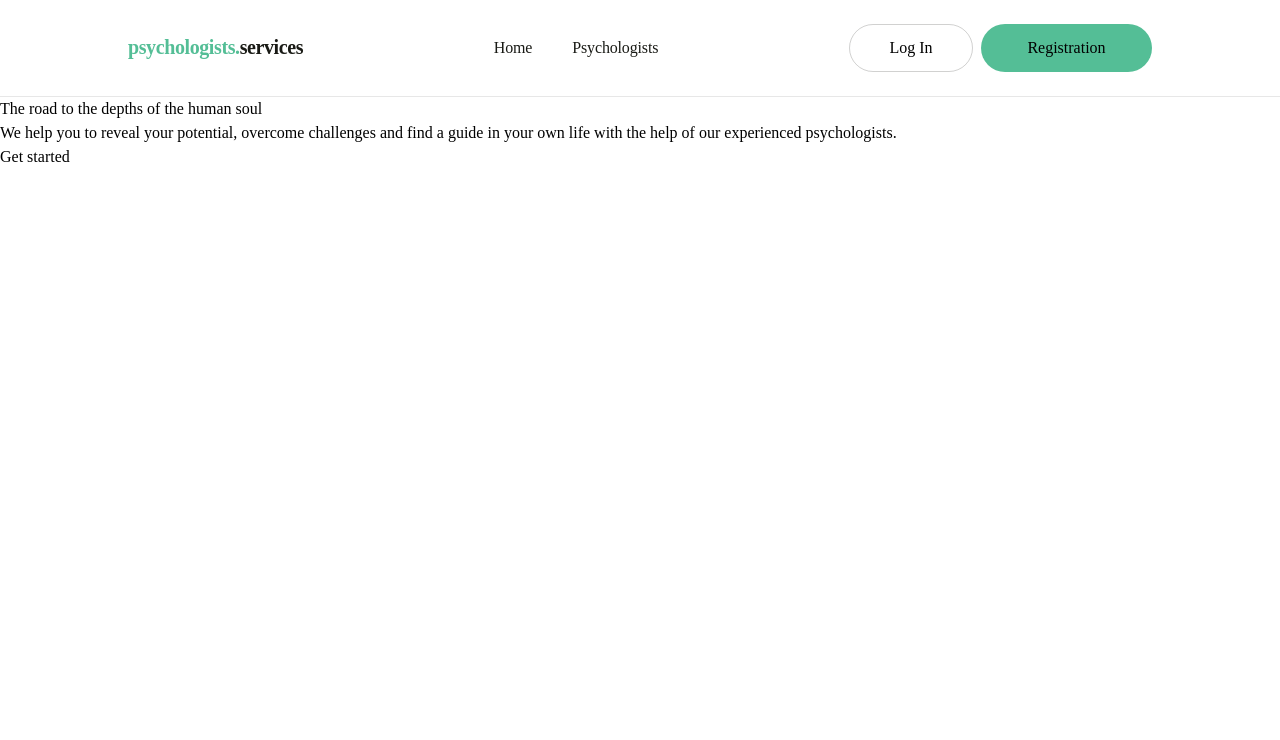
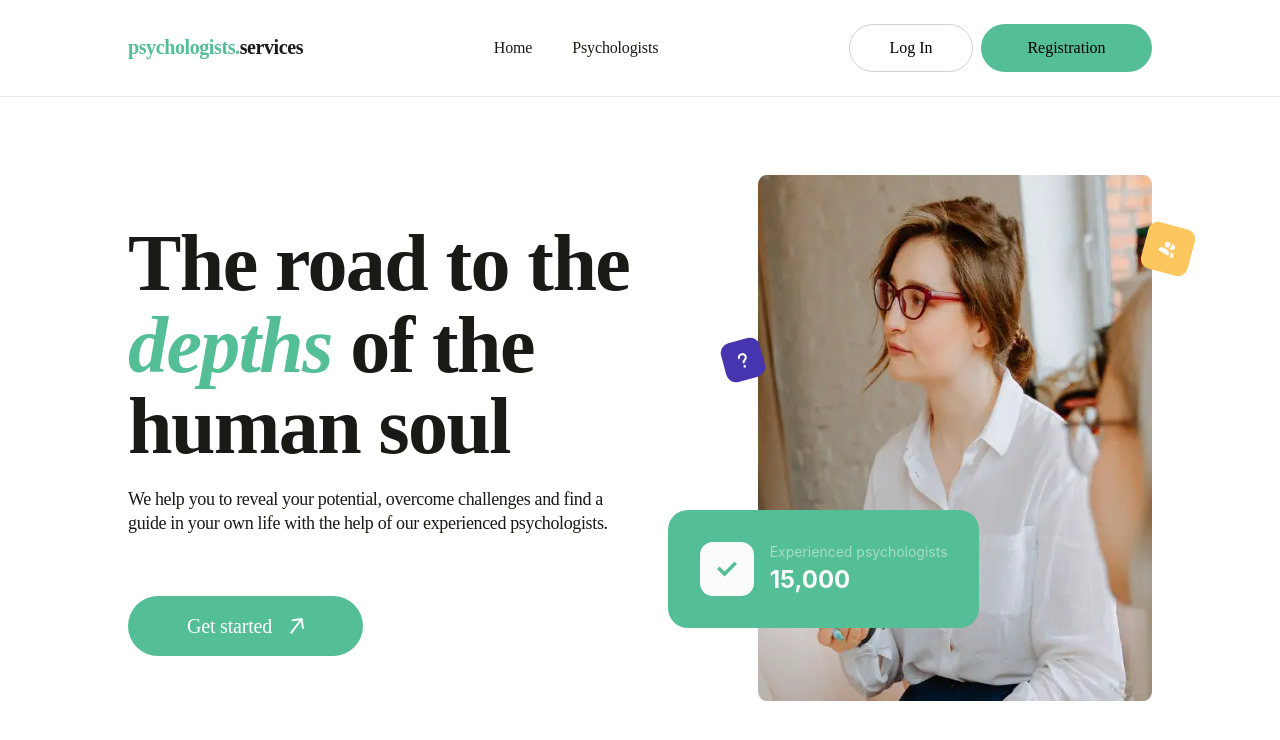
Before and after one commit to denkcode/psychologists-app, a React (Vite) app: page / in a window 1280 px wide. Shown: the top 740 px of the page. Built offline with nearby package versions, Linux system fonts and the light colour scheme; no server answers.

Commit message:
inizialization Hero components

```diff
--- a/src/components/Header/Header.jsx
+++ b/src/components/Header/Header.jsx
@@ -4,7 +4,7 @@ import css from "./Header.module.css";
 export const Header = () => {
   const { user } = useAuth();
   return (
-    <div className={css.header}>
+    <div className={`${css.header} container`}>
       <div className={css.headerLogo}>
         <span className={css.logoSpan}>psychologists.</span>
         <span className={css.logoSpanTwo}>services</span>
--- a/src/index.css
+++ b/src/index.css
@@ -52,6 +52,8 @@ body {
 
 .container {
   width: 100%;
+  max-width: 1440px;
   margin: 0 auto;
   padding: 0 128px;
+  box-sizing: border-box;
 }
--- a/src/pages/Home/Home.jsx
+++ b/src/pages/Home/Home.jsx
@@ -1,7 +1,8 @@
 import css from "./Home.module.css";
 export const Home = () => {
   return (
-    <div>
+    <div className={`${css.wrapperHero} container`}>
+      <div className={css.titleWrapper}>
         <h1 className={css.title}>
           The road to the <span className={css.titleSpan}>depths</span> of the
           human soul
@@ -10,7 +11,48 @@ export const Home = () => {
           We help you to reveal your potential, overcome challenges and find a
           guide in your own life with the help of our experienced psychologists.
         </p>
-      <button>Get started</button>
+        <div className={css.wrapperButton}>
+          <button className={css.button}>
+            Get started
+            <svg width={14} height={16} className={css.icons}>
+              <use href="/public/sprite.svg#icon-arrow" />
+            </svg>
+          </button>
+        </div>
+      </div>
+      <div className={css.wrapperImage}>
+        <img
+          width={464}
+          height={526}
+          className={css.image}
+          src="/public/hero/hero.webp"
+          alt="Hero Image"
+        />
+        <div className={css.wrapperQuestion}>
+          <svg width={10} height={17} className={css.icons}>
+            <use href="/public/sprite.svg#icon-question" />
+          </svg>
+        </div>
+        <div className={css.wrapperUsers}>
+          <svg width={25} height={25} className={css.icons}>
+            <use href="/public/sprite.svg#icon-users" />
+          </svg>
+        </div>
+        <div className={css.wrapperCard}>
+          <div className={css.wrapperIconsCheck}>
+            <svg width={30} height={30} className={css.icons}>
+              <use
+                className={css.iconsCheck}
+                href="/public/sprite.svg#icon-check"
+              />
+            </svg>
+          </div>
+          <div className={css.wrapperText}>
+            <p className={css.cardText}>Experienced psychologists</p>
+            <p className={css.cardTextSumme}>15,000</p>
+          </div>
+        </div>
+      </div>
     </div>
   );
 };
--- a/src/pages/Home/Home.module.css
+++ b/src/pages/Home/Home.module.css
@@ -0,0 +1,133 @@
+.wrapperHero {
+  display: flex;
+  flex-direction: row;
+  gap: 125px;
+  padding-top: 78px;
+  justify-content: space-between;
+}
+
+.titleWrapper {
+  display: flex;
+  flex-direction: column;
+  gap: 20px;
+
+  width: 595px;
+  height: 438px;
+
+  margin: 48px 0 140px;
+}
+
+.title {
+  font-weight: 600;
+  font-size: 80px;
+  line-height: 102%;
+  letter-spacing: -0.02em;
+  color: #191a15;
+}
+
+.titleSpan {
+  font-style: italic;
+  color: #54be96;
+}
+
+.text {
+  max-width: 510px;
+  font-weight: 500;
+  font-size: 18px;
+  line-height: 133%;
+  letter-spacing: -0.02em;
+  color: #191a15;
+}
+
+.button {
+  border-radius: 30px;
+  padding: 18px 50px;
+  width: 235px;
+  height: 60px;
+  background: #54be96;
+  display: flex;
+  font-weight: 500;
+  font-size: 20px;
+  line-height: 120%;
+  letter-spacing: -0.01em;
+  color: #fbfbfb;
+  justify-content: center;
+  align-items: center;
+  gap: 18px;
+}
+
+.wrapperButton {
+  margin-top: 40px;
+}
+
+.wrapperImage {
+  position: relative;
+
+  margin: 0;
+}
+
+.wrapperQuestion {
+  position: absolute;
+  top: 165px;
+  left: -35px;
+  border-radius: 10px;
+  width: 40px;
+  display: flex;
+  justify-content: center;
+  align-items: center;
+  height: 40px;
+  background: #4535af;
+  transform: rotate(-15deg);
+}
+
+.wrapperCard {
+  width: 311px;
+  display: flex;
+  justify-content: center;
+  align-items: center;
+  position: absolute;
+  top: 335px;
+  left: -90px;
+  height: 118px;
+  border-radius: 20px;
+  background: #54be96;
+  gap: 16px;
+}
+
+.wrapperIconsCheck {
+  border-radius: 13px;
+  width: 54px;
+  height: 54px;
+  background: #fbfbfb;
+  display: flex;
+  justify-content: center;
+  align-items: center;
+}
+
+.cardText {
+  font-family: var(--font-family);
+  font-weight: 400;
+  font-size: 14px;
+  color: rgba(251, 251, 251, 0.5);
+}
+
+.cardTextSumme {
+  font-family: var(--font-family);
+  font-weight: 700;
+  font-size: 24px;
+  color: #fbfbfb;
+}
+
+.wrapperUsers {
+  position: absolute;
+  right: -40px;
+  top: 50px;
+  border-radius: 10px;
+  width: 48px;
+  height: 48px;
+  display: flex;
+  justify-content: center;
+  align-items: center;
+  transform: rotate(15deg);
+  background-color: #fbc75e;
+}
```
Also changed, not shown: public/hero/hero.webp (added), public/sprite.svg (added). Lines whose indentation alone changed are shown as unchanged.
